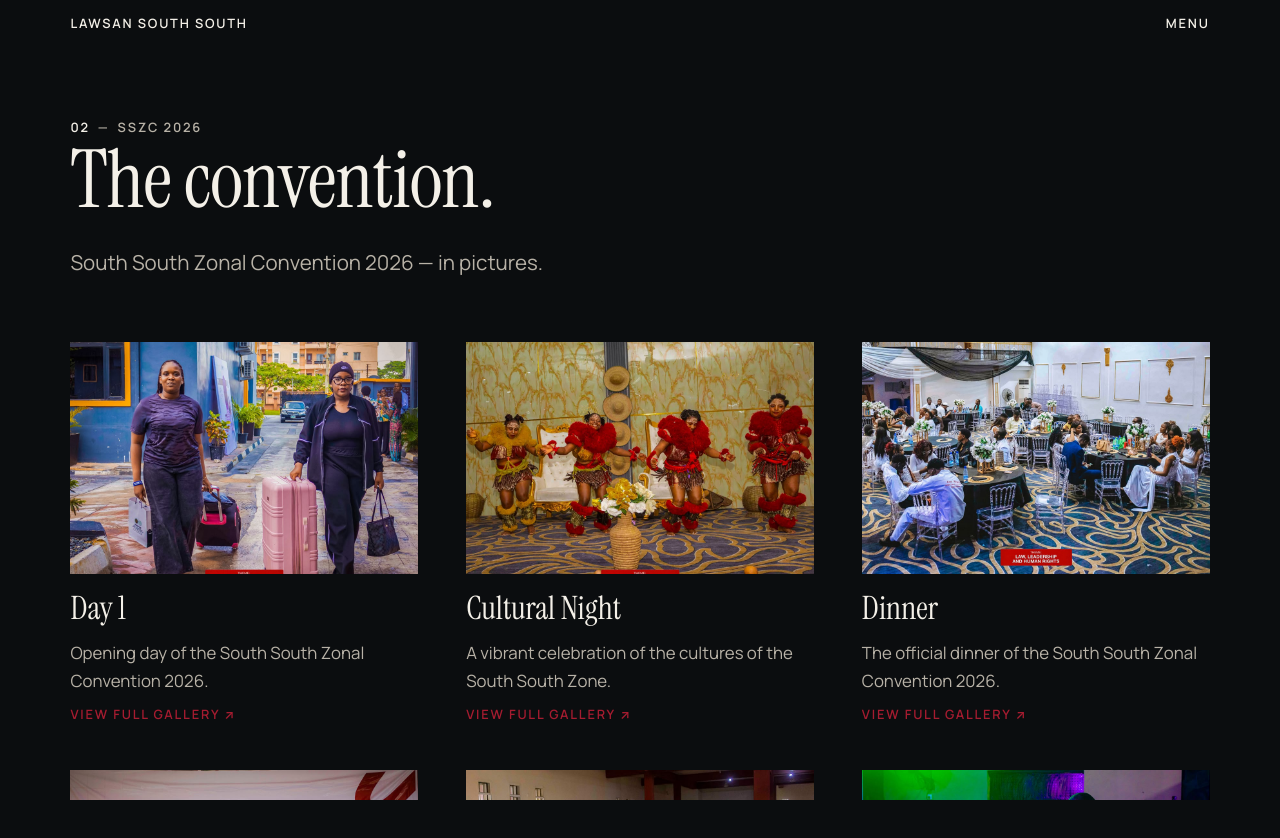
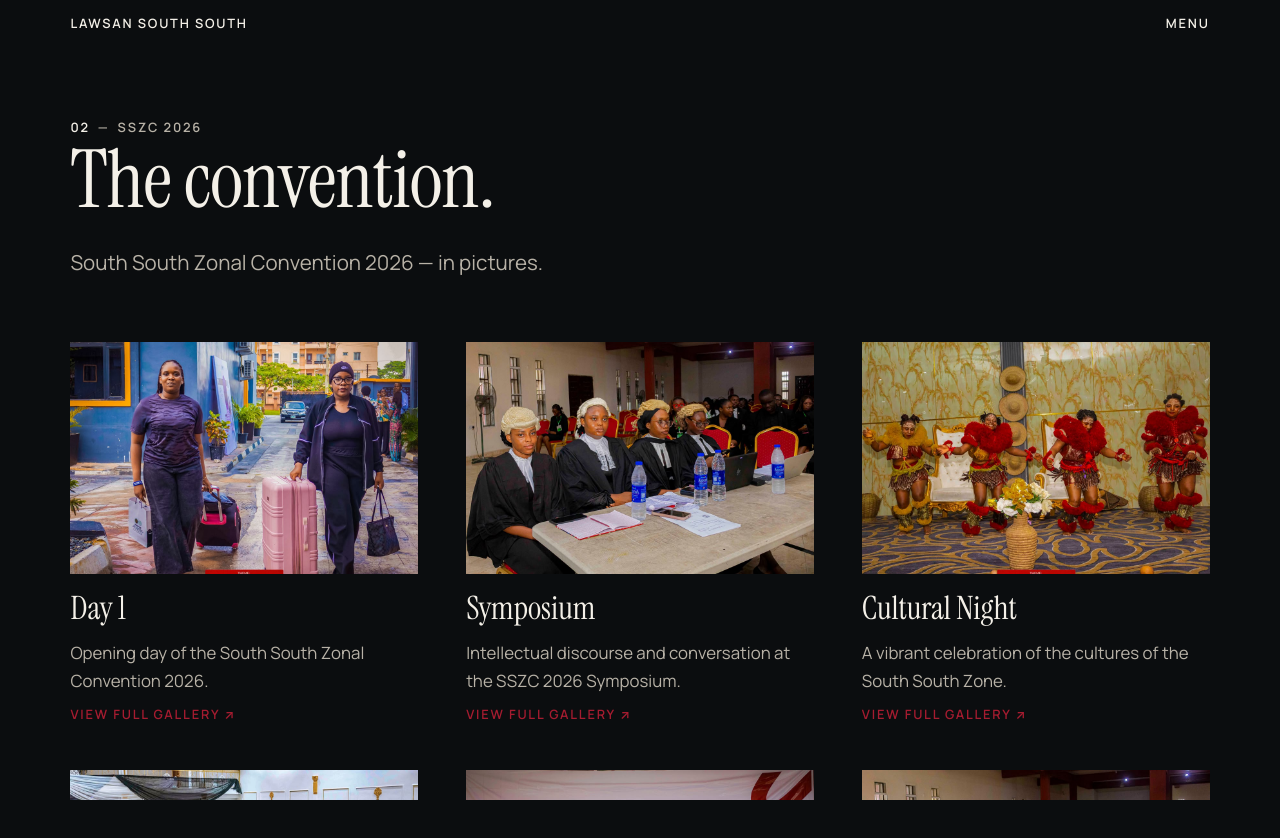
Before and after one commit to itztonydoubra-hash/SSZC, a Next.js app: page /sszc-2026 in a window 1280 px wide. Shown: the top 838 px of the page. Built offline with nearby package versions, Linux system fonts and the light colour scheme.

Commit message:
feat(sszc-2026): add Symposium gallery card with pixieset link

```diff
--- a/app/sszc-2026/page.tsx
+++ b/app/sszc-2026/page.tsx
@@ -17,6 +17,13 @@ const EVENTS = [
     image: "/media/general/sszc2026-day-one.jpeg.jpeg",
     alt: "Day 1 of the South South Zonal Convention 2026",
     link: "https://jossyphotos96.pixieset.com/sszc26day1updated/",
+  },
+  {
+    title: "Symposium",
+    description: "Intellectual discourse and conversation at the SSZC 2026 Symposium.",
+    image: "/media/general/sszc2026-moot-and-mock.jpeg.jpeg",
+    alt: "Symposium at the South South Zonal Convention 2026",
+    link: "https://jossyphotos.pixieset.com/sszc26symposium/",
   },
   {
     title: "Cultural Night",
```
